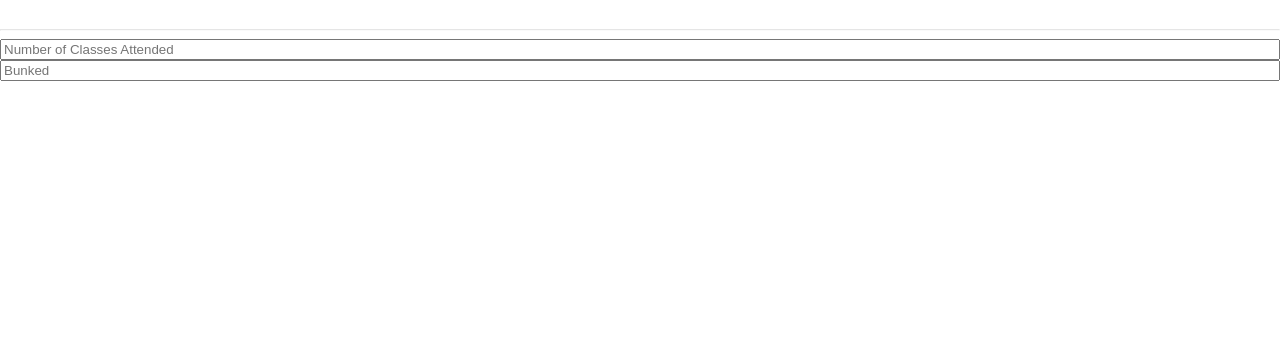
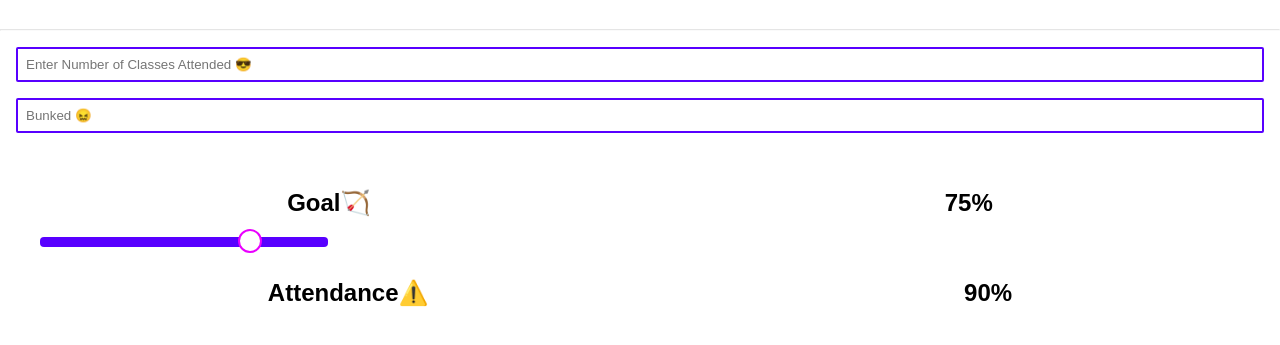
Before and after one commit to sagartheamruth/Class-Bunker, a plain HTML site: page index.html in a window 1280 px wide. Shown: the part 213-558 px from the top of the page. Drawn offline with Linux system fonts and the light colour scheme; a web font is replaced by a local one.

Commit message:
style: frontend

```diff
--- a/index.html
+++ b/index.html
@@ -24,8 +24,23 @@
     <hr>
 
     <main class="main-bunker">
-        <input type="number" min="0" max="500" placeholder="Number of Classes Attended">
-        <input type="text" min="0" max="500" placeholder="Bunked">
+        <input type="number"  placeholder="Enter Number of Classes Attended 😎">
+        <input type="number"  placeholder="Bunked 😖">
     </main>
+
+
+    <section class="attendance-summary">
+        <div class="attendance-goal">
+            <h1>Goal🏹 <span id="goal">75%</span></h1>
+        </div>
+        <div class="range-of-goal">
+            <input type="range" min="0" max="100" value="75">
+        </div>
+        <div class="attendance-now">
+            <h1>Attendance⚠️<span id="present-attendance">90%</span></h1>
+        </div>
+
+
+    </section>
 </body>
 </html>
--- a/styles.css
+++ b/styles.css
@@ -47,4 +47,69 @@ hr {
 .main-bunker {
     display: flex;
     flex-direction: column;
+    margin-inline: 1rem;
 }
+
+.main-bunker > input {
+    width: 100%;
+    border: 2px solid #5800FF;
+    margin: 8px 0;
+    outline: none;
+    padding: 8px;
+    border: border-box;
+    font-family: "DM Mono", sans-serif;
+    border-radius: 2px;
+}
+
+.main-bunker > input:focus {
+    border-color: #5800FF;
+    box-shadow: 0 0 8px 0 #5800FF;
+}
+
+.attendance-goal > h1 {
+    font-family: "DM Mono", sans-serif;
+    display: flex;
+    align-items: center;
+    justify-content: center;
+    justify-content: space-around;
+}
+
+ .range-of-goal > input {
+    display: block;
+    margin-inline: 3em;
+    width: 18rem;
+    -webkit-appearance: none;
+}
+
+input[type="range"]::-webkit-slider-runnable-track {
+    background: #5800FF;
+    border-radius: 4px;
+    width: 100%;
+    height: 10px;
+    cursor: pointer;
+  }
+
+  input[type="range"]::-webkit-slider-thumb {
+    -webkit-appearance: none;
+    height: 24px;
+    width: 24px;
+    background: #fff;
+    border-radius: 50%;
+    border: 2px solid #E900FF;
+    margin-top: -7.5px;
+    cursor: pointer;
+  }
+
+.attendance-now > h1 {
+    display: flex;
+    justify-content: center;
+    align-items: center;
+    font-family: "DM Mono", sans-serif;
+    justify-content: space-around;
+    font-size: 1.5rem;
+    margin-top: 2rem;
+}
+
+section {
+    margin-top: 3rem;
+}
```
Also changed, not shown: images/Orion_ambulance-siren.svg (added), images/ThisIsFine.gif (added), images/pepoEz.png (added).
